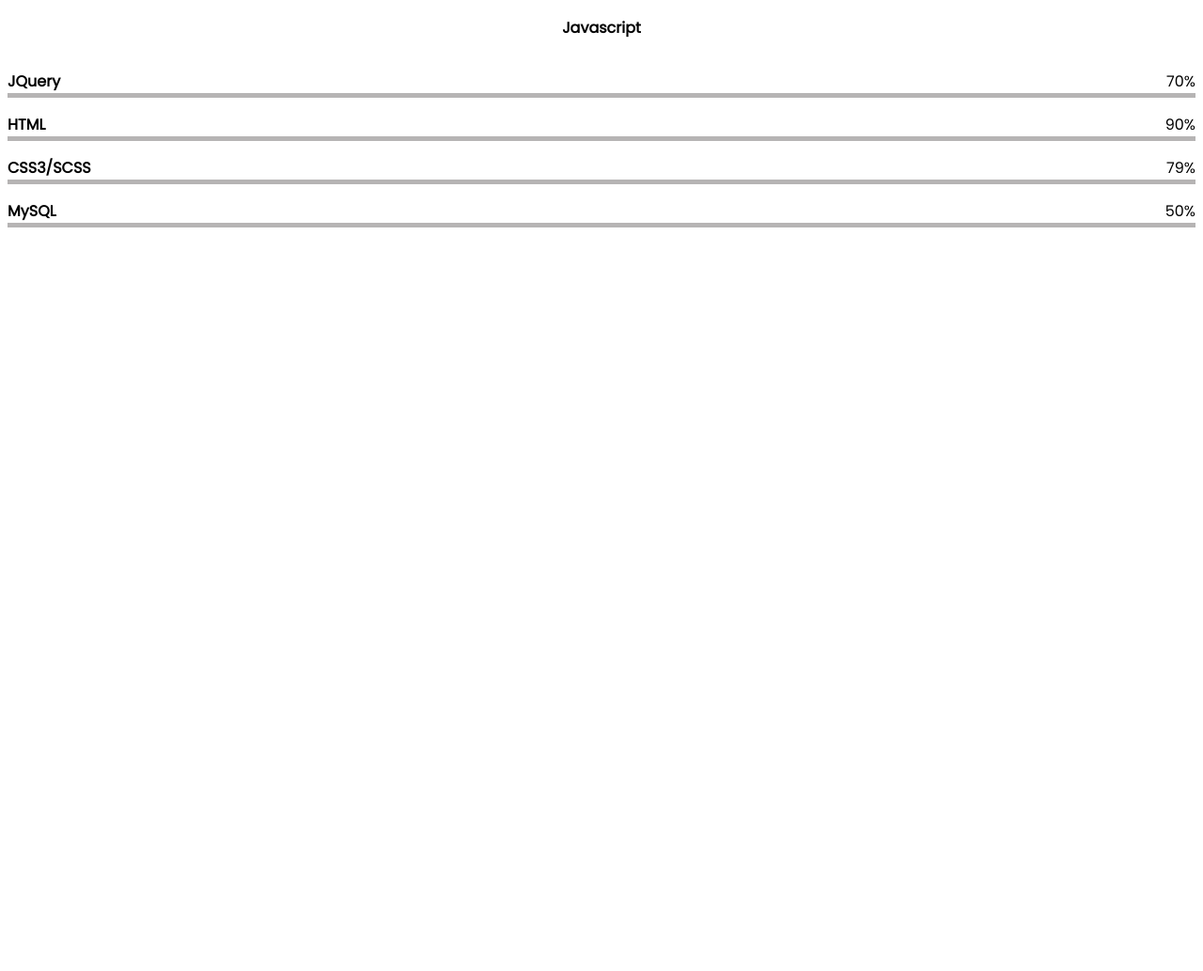
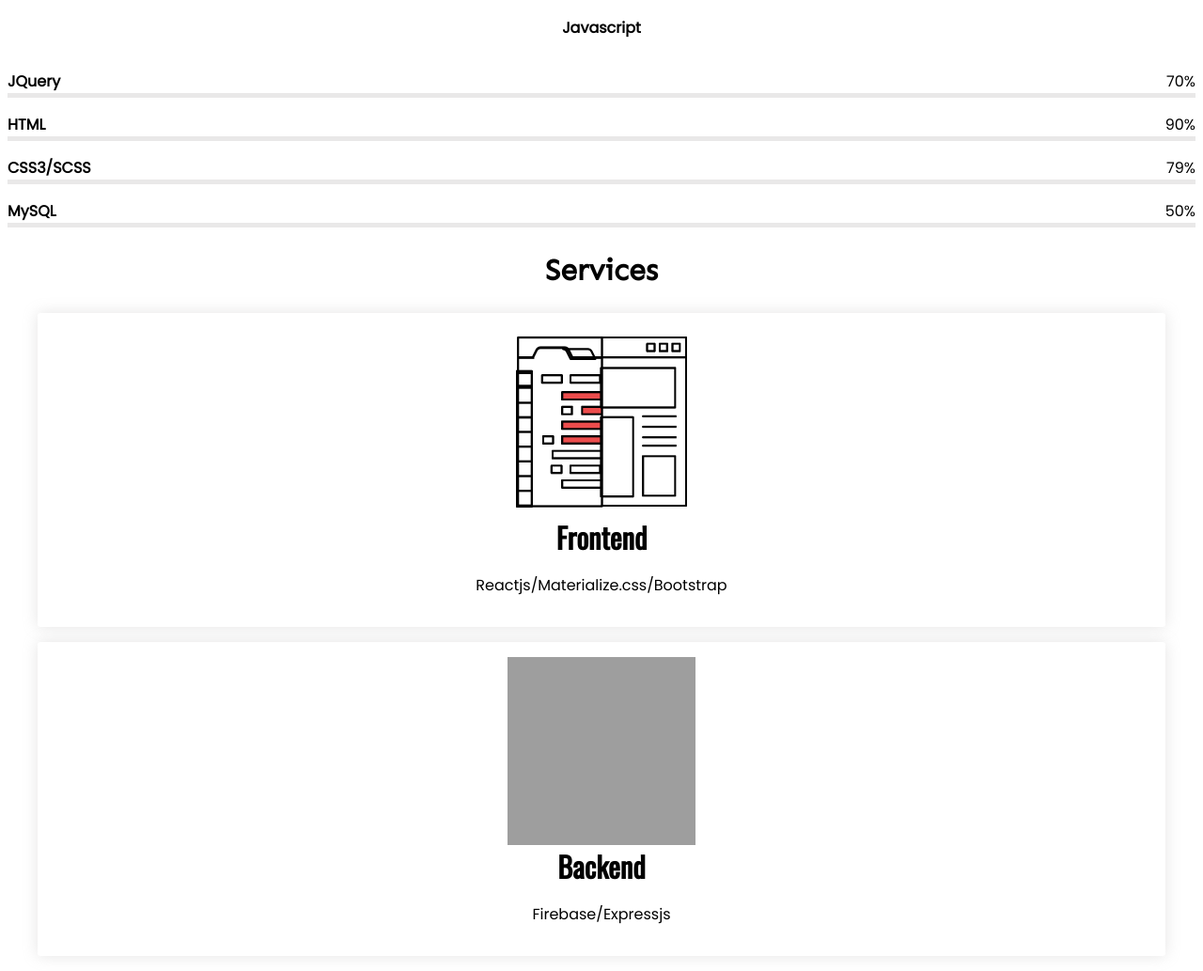
Before and after one commit to dynamo63/webpack-portfolio, a website built with webpack: page src/index.html in a window 1280 px wide. Shown: the part 3087-4120 px from the top of the page at 94% size. Before the commit the page ends 3345 px from the top, so only its background shows below. Built offline with nearby package versions, Linux system fonts and the light colour scheme; grey boxes are pictures that could not be loaded.

Commit message:
Service Section Added

```diff
--- a/src/index.html
+++ b/src/index.html
@@ -40,7 +40,7 @@
 
             .bar{
                 height: 5px;
-                background-color: #b4b2b2f6;
+                background-color: #b9b6b650;
             }
 
             .progress{
@@ -79,7 +79,7 @@
         <ul class="nav-wrapper">
             <li class="nav-link"><a href="#aboutme">A Propos de moi</a></li>
             <li class="nav-link"><a href="#course">Education</a></li>
-            <li class="nav-link"><a href="#">Competence</a></li>
+            <li class="nav-link"><a href="#skill">Competence</a></li>
             <li class="nav-link"><a href="#">Services</a></li>
             <li class="nav-link"><a href="#">Realisations</a></li>
             <li class="nav-link"><a href="#">Contact</a></li>
@@ -159,7 +159,7 @@
             </div>
         </section>
 
-        <section>
+        <section id="skill">
             <h1 class="heading-1">Competence</h1>
             <div>
                 <div class="progress-bars-circle">
@@ -175,6 +175,26 @@
             </div>
         </section>
 
+        <section>
+            <h1 class="heading-1">Services</h1>
+            <div class="box">
+                <div class="box-img">
+                    <img src="./img/frontend.png" alt="Frontend Icone" />
+                </div>
+                <h3 class="box-title">Frontend</h3>
+                <p class="box-content">Reactjs/Materialize.css/Bootstrap</p>
+            </div>
+
+            <div class="box">
+                <div class="box-img">
+                    <img src="https://static.thenounproject.com/png/995861-200.png" alt="Backend Icone" />
+                </div>
+                <h3 class="box-title">Backend</h3>
+                <p class="box-content">Firebase/Expressjs</p>
+            </div>
+
+        </section>
+
     </main>
 
 </body>
--- /dev/null
+++ b/src/scss/libs/service.scss
@@ -0,0 +1,31 @@
+.box{
+    width: 95%;
+    box-shadow: 0 0 16px $dark;
+    border-radius: 3px;
+    margin: 1em auto;
+    box-sizing: border-box;
+    padding: 1em;
+}
+
+.box-img{
+    width: 200px;
+    height: 200px;
+    margin: auto;
+    img{
+        width: 100%;
+        height: 100%;
+        object-fit: cover;
+    }
+}
+
+.box-title{
+    font-family: "Oswald",'Times New Roman', Times, serif;
+    text-align: center;
+    font-size: 1.9em;
+    margin: 0;
+}
+
+.box-content{
+    font-family: "Poppins",cursive;
+    text-align: center;
+}
--- a/src/scss/style.scss
+++ b/src/scss/style.scss
@@ -19,6 +19,7 @@
 @import './libs/header.scss';
 @import './libs/aboutme.scss';
 @import './libs/course.scss';
+@import './libs/service.scss';
 
 // Animation et media queries
 @import './libs/animate.scss';
--- a/src/scss/variable.scss
+++ b/src/scss/variable.scss
@@ -1,5 +1,6 @@
 $color-red:#EE1D1D;
 $white:#ffffff;
+$dark:#a5a2a24b;
 $normal-font:-apple-system, BlinkMacSystemFont, 'Segoe UI', Roboto, Oxygen, Ubuntu, Cantarell, 'Open Sans', 'Helvetica Neue', sans-serif;
 
 :export {
```
Also changed, not shown: src/img/frontend.png (added).
